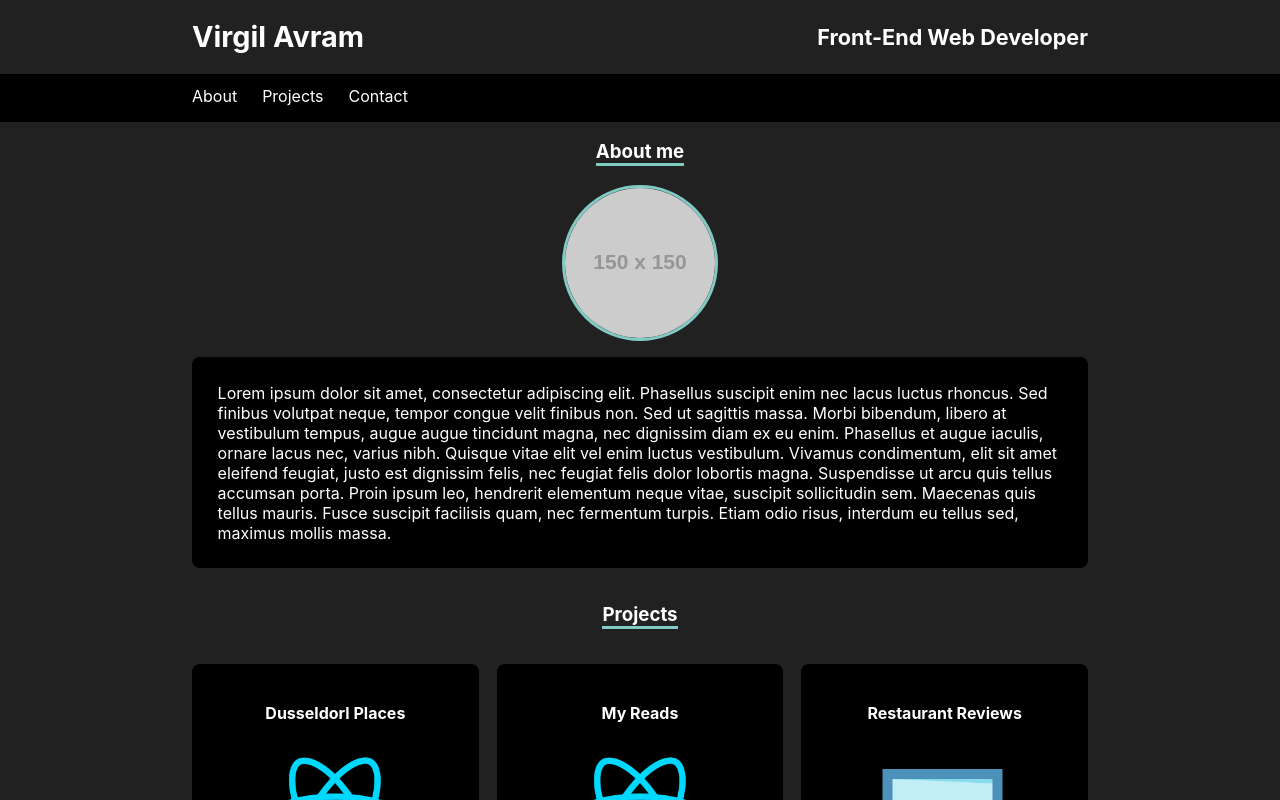
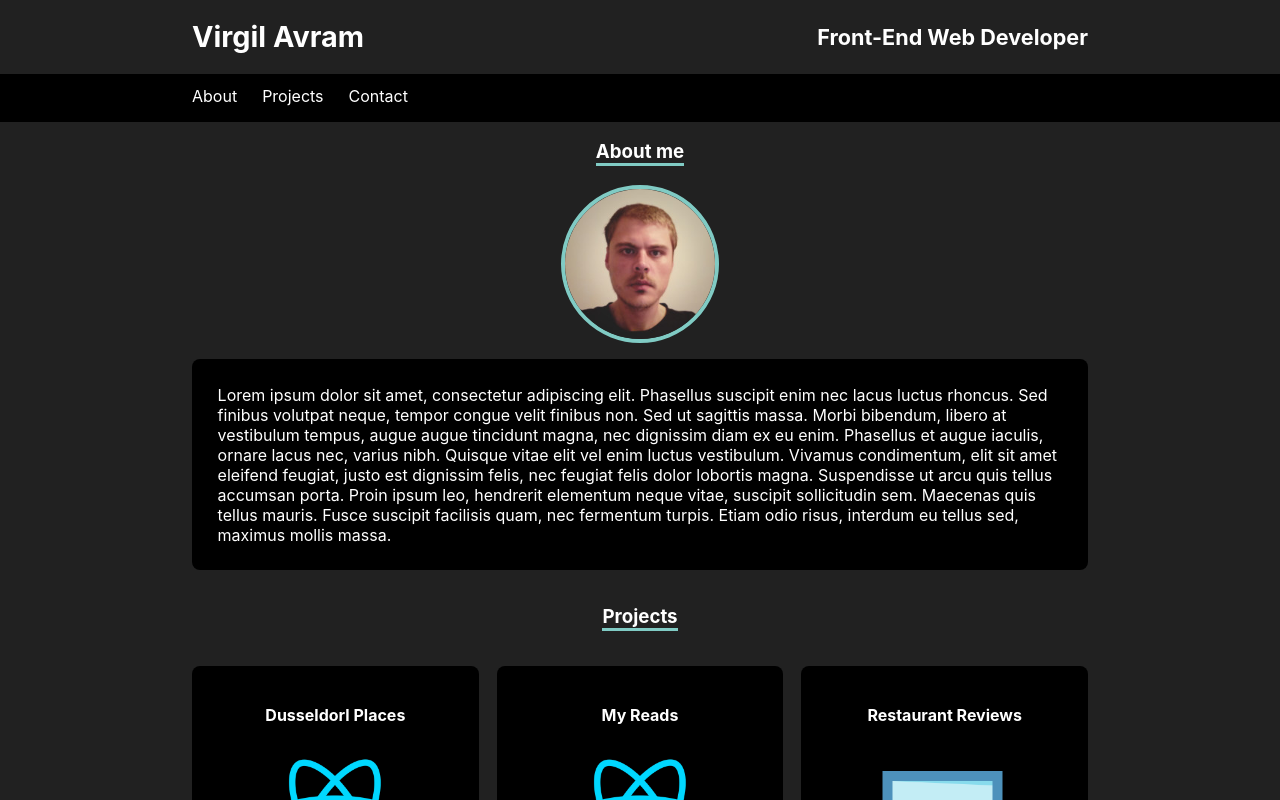
Before and after one commit to virgilseo/portfolio, a React (Create React App) app: page / in a window 1280 px wide. Built offline with nearby package versions, Linux system fonts and the light colour scheme.

Commit message:
Add picture to about me section

```diff
--- a/src/About.js
+++ b/src/About.js
@@ -1,4 +1,5 @@
 import React, {Component} from 'react';
+import ProfilePic from './images/portfolio-pic.jpg';
 
 class About extends Component {
 
@@ -8,7 +9,7 @@ class About extends Component {
 
        <section id='about'>
        <h3 className='section-title'>About me</h3>
-       <img src='https://via.placeholder.com/150' alt='Profile' className='profile-pic'/>
+       <img src={ProfilePic} alt='Profile' className='profile-pic'/>
        <p className='bio-text'> Lorem ipsum dolor sit amet, consectetur adipiscing elit. Phasellus suscipit enim nec lacus luctus rhoncus.
            Sed finibus volutpat neque, tempor congue velit finibus non. Sed ut sagittis massa.
            Morbi bibendum, libero at vestibulum tempus, augue augue tincidunt magna, nec dignissim diam ex eu enim.
--- a/src/App.css
+++ b/src/App.css
@@ -69,7 +69,9 @@ img {
 
 .profile-pic {
   border-radius: 50%;
-  border: 3px solid #80CBC4;
+  border: 4px solid #80CBC4;
+  width: 150px;
+  height: 150px;
 }
 
 #about {
```
Also changed, not shown: src/images/portfolio-pic.jpg (added).
